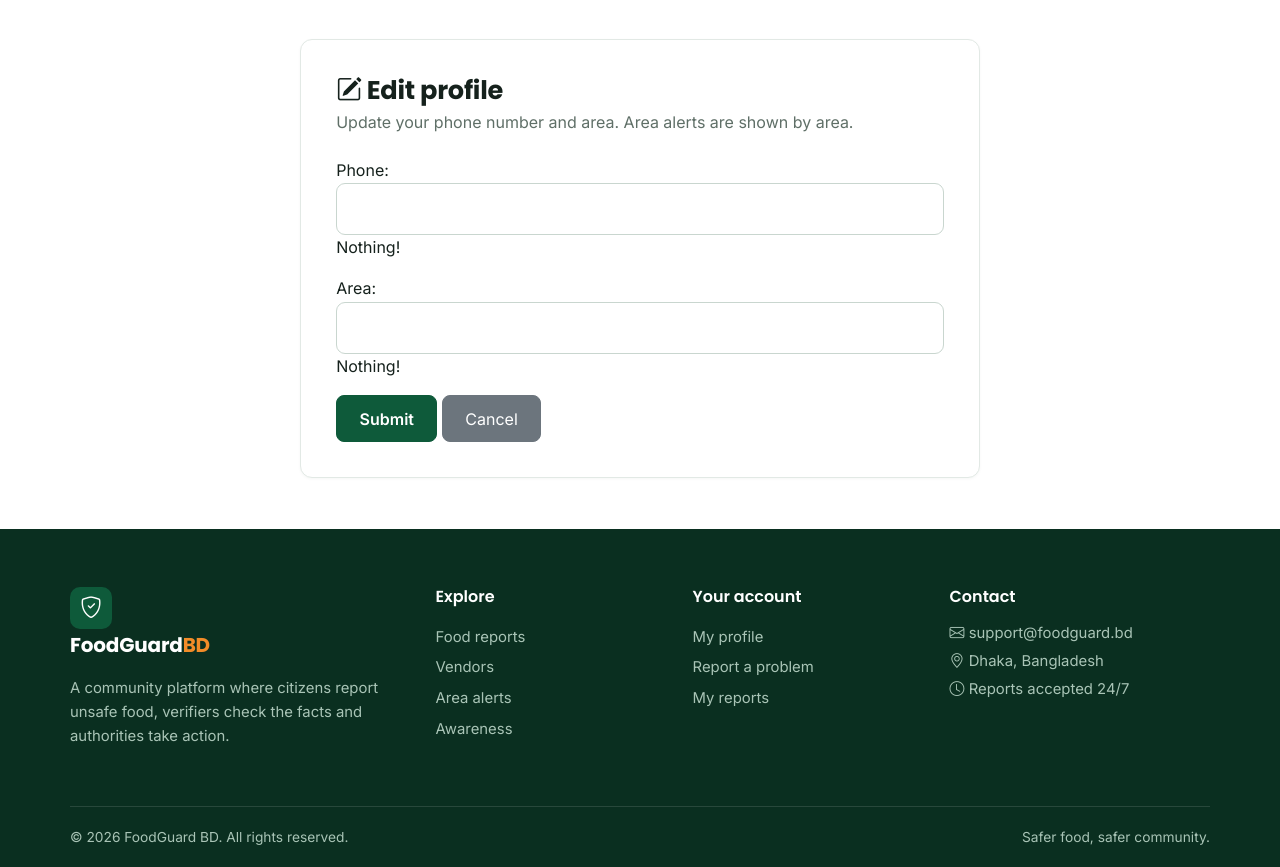
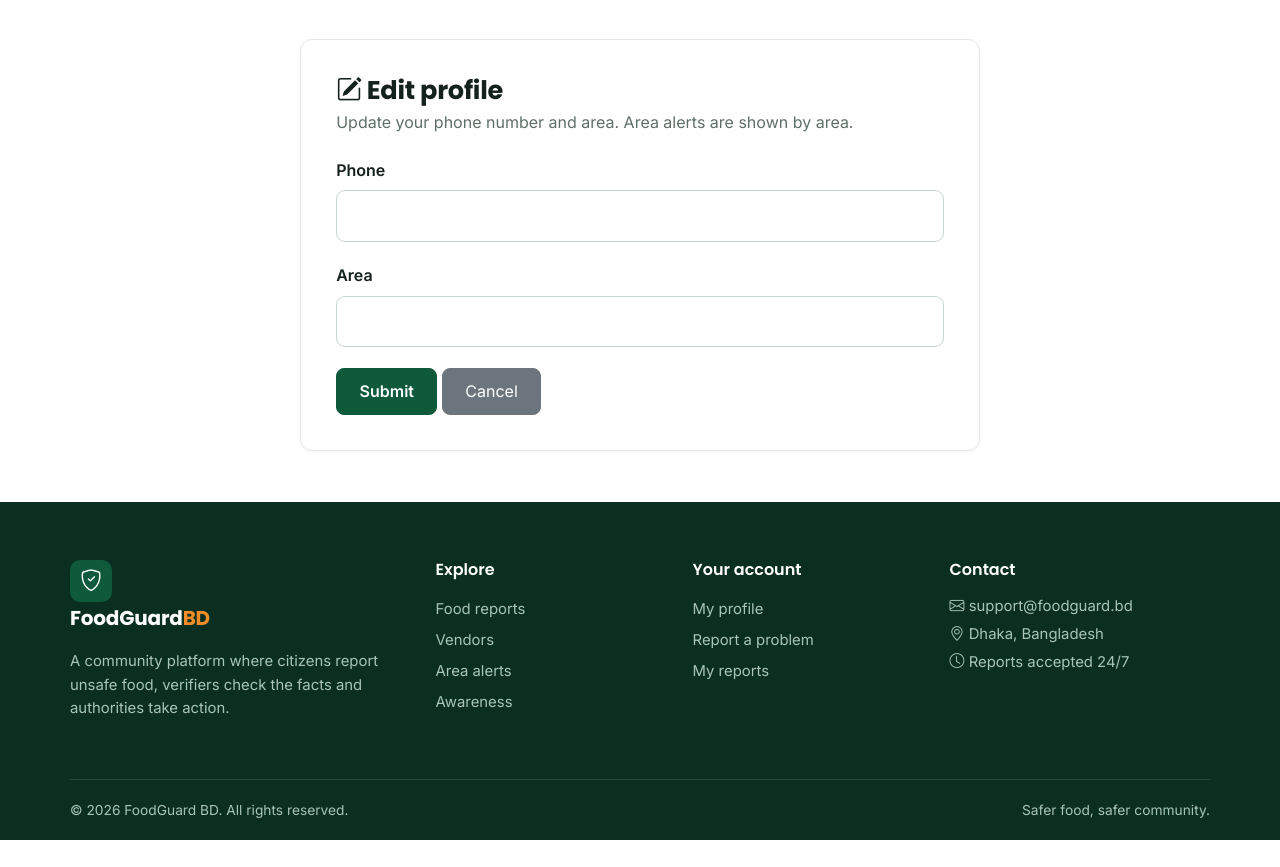
Before and after one commit to meherinarim07/FoodGuard_BD_DJANGO_Project, a Django app: page /profile/update in a window 1280 px wide. Shown: the part 108-975 px from the top of the page. After the commit the page ends 948 px from the top, so only its background shows below. Run offline with Django 5.2, Linux system fonts and the light colour scheme; the visitor is signed in with stand-in values (Sample User, id 1).

Commit message:
Update partials/form_fields

```diff
--- a/foodguard/reports_app/models.py
+++ b/foodguard/reports_app/models.py
@@ -53,16 +53,12 @@ class FoodReport(models.Model):
 
 
     def submit(self):
-        # called once when a citizen sends a new report.
-        # The report starts as pending and does not change the vendor risk yet.
         from verification_app.models import FraudFlag
         self.status = 'pending'
         self.save()
         FraudFlag.evaluate(self)
 
     def update_status(self, new_status=None):
-        # with a value: set it directly (authority use)
-        # without a value: decide from the verifier votes (2 approvals = verified, 2 rejections = rejected)
         if new_status:
             self.status = new_status
         else:
@@ -82,7 +78,6 @@ class FoodReport(models.Model):
         self.vendor.check_alert()
 
     def get_chain(self):
-        # the full life of a report: report -> verifications -> investigation
         try:
             investigation = self.investigation
         except Exception:
--- a/foodguard/templates/partials/form_fields.html
+++ b/foodguard/templates/partials/form_fields.html
@@ -1,12 +1,11 @@
+{% if form.non_field_errors %}
+<div class="alert alert-danger">{{ form.non_field_errors }}</div>
+{% endif %}
 {% for field in form %}
-    <div class="form-field">
-        {{ field.label_tag }}
-        {{ field }}
-        {% for error in field.errors %}
-            <p class="error">{{ error }}</p>
-        {% endfor %}
-    </div>
-<div>
-    <p>Nothing!</p>
+<div class="mb-3">
+    <label for="{{ field.id_for_label }}" class="form-label fw-semibold">{{ field.label }}</label>
+    {{ field }}
+    {% if field.help_text %}<div class="form-text">{{ field.help_text|safe }}</div>{% endif %}
+    {% for e in field.errors %}<div class="text-danger small">{{ e }}</div>{% endfor %}
 </div>
 {% endfor %}
```
